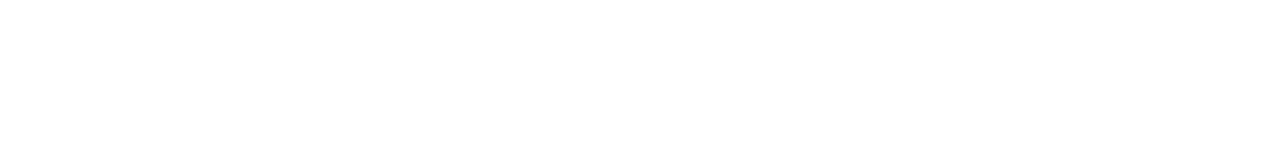
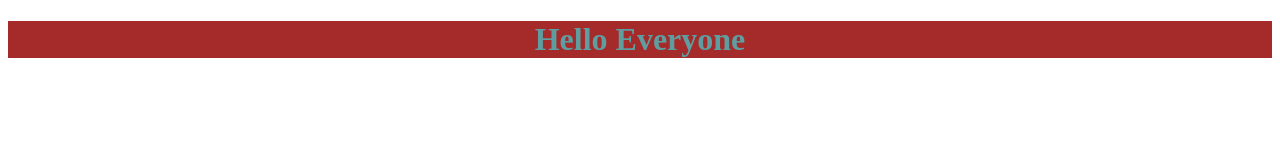
Before and after one commit to 2025b01010374/HTML.CSE24, a plain HTML site: page index.html in a window 1280 px wide. Drawn offline with Linux system fonts and the light colour scheme.

Commit message:
abescssfile

```diff
--- a/index.html
+++ b/index.html
@@ -3,9 +3,15 @@
 <head>
     <meta charset="UTF-8">
     <meta name="viewport" content="width=device-width, initial-scale=1.0">
-    <title>Document</title>
+    <title>My First Webpage</title>
+    <!-- <style>
+        h1{
+            color: cadetblue; text-align: center;
+        }
+    </style> -->
+   <link rel="stylesheet" href="style.css">
 </head>
 <body>
-
+    <h1 style="background-color: brown;">Hello Everyone</h1>
 </body>
 </html>
--- /dev/null
+++ b/style.css
@@ -0,0 +1,3 @@
+h1{
+    color: cadetblue; text-align: center;
+}
```
